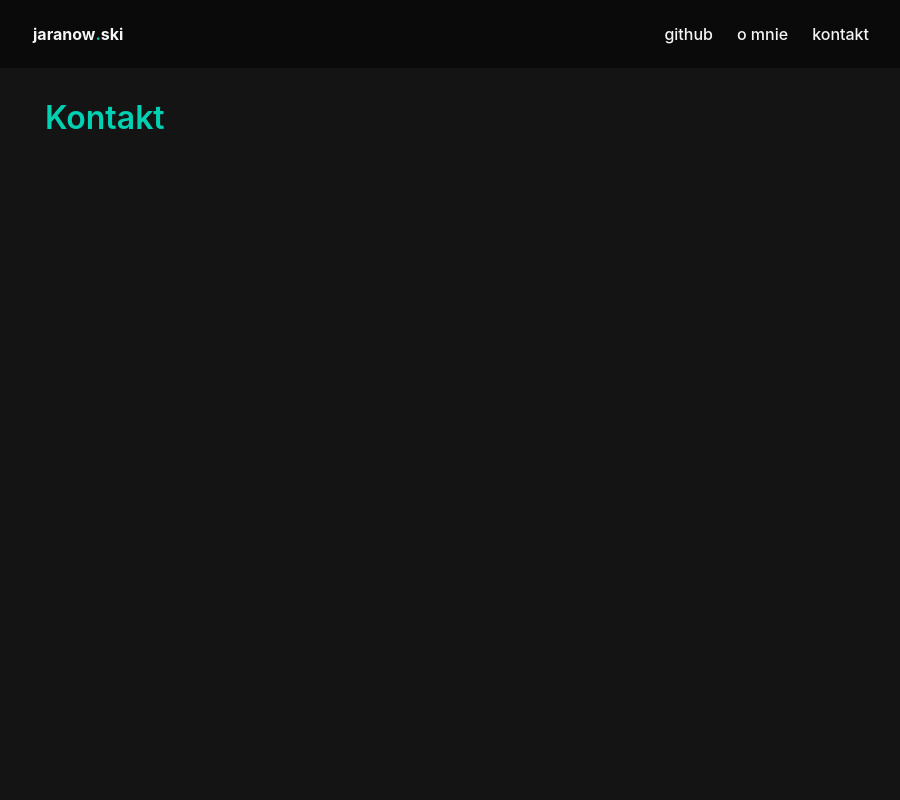
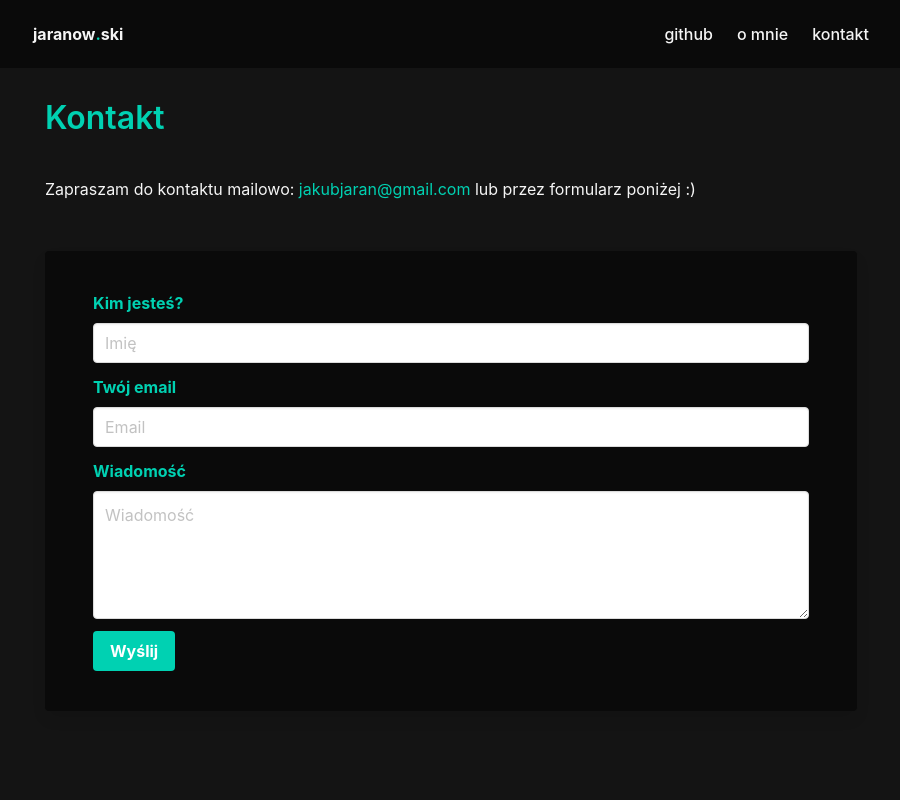
Before and after one commit to jakubjaran/jaranow.ski, a Gatsby site: page /kontakt in a window 1280 px wide. Shown: the top 800 px of the page, without its empty margins (189-1089 px from the left). Built offline with nearby package versions, Linux system fonts and the light colour scheme; Gatsby itself is replaced by a stand-in of ours.

Commit message:
Contact page

```diff
--- a/src/pages/kontakt.js
+++ b/src/pages/kontakt.js
@@ -8,6 +8,40 @@ const Contact = () => (
     <Layout>
         <Head title="Kontakt" />
         <Heading>Kontakt</Heading>
+        <p>Zapraszam do kontaktu mailowo: <a className="has-text-primary" href="mailto:jakubjaran@gmail.com">jakubjaran@gmail.com</a> lub przez formularz poniżej :)</p>
+        <div className="card my-6 py-4 has-background-black has-text-light">
+            <div className="card-content">
+                <div className="px-5">
+                    <form name="contact" method="POST" data-netlify="true">
+                        <div className="field">
+                            <label className="label has-text-primary">Kim jesteś?</label>
+                            <div className="control">
+                                <input className="input" type="text" name="name" placeholder="Imię" required />
+                            </div>
+                        </div>
+                        <div className="field">
+                            <label className="label has-text-primary">Twój email</label>
+                            <div className="control">
+                                <input className="input" type="email" name="email" placeholder="Email" required />
+                            </div>
+                        </div>
+                        <div className="field">
+                            <label className="label has-text-primary">Wiadomość</label>
+                            <div className="control">
+                                <textarea className="textarea" placeholder="Wiadomość" name="message" required></textarea>
+                            </div>
+                        </div>
+                        <div className="field">
+                            <div className="control">
+                                <button className="button is-primary has-text-weight-bold">Wyślij</button>
+                            </div>
+                        </div>
+                    </form>
+                </div>
+            </div>
+        </div>
+
+
     </Layout>
 );
 
```
